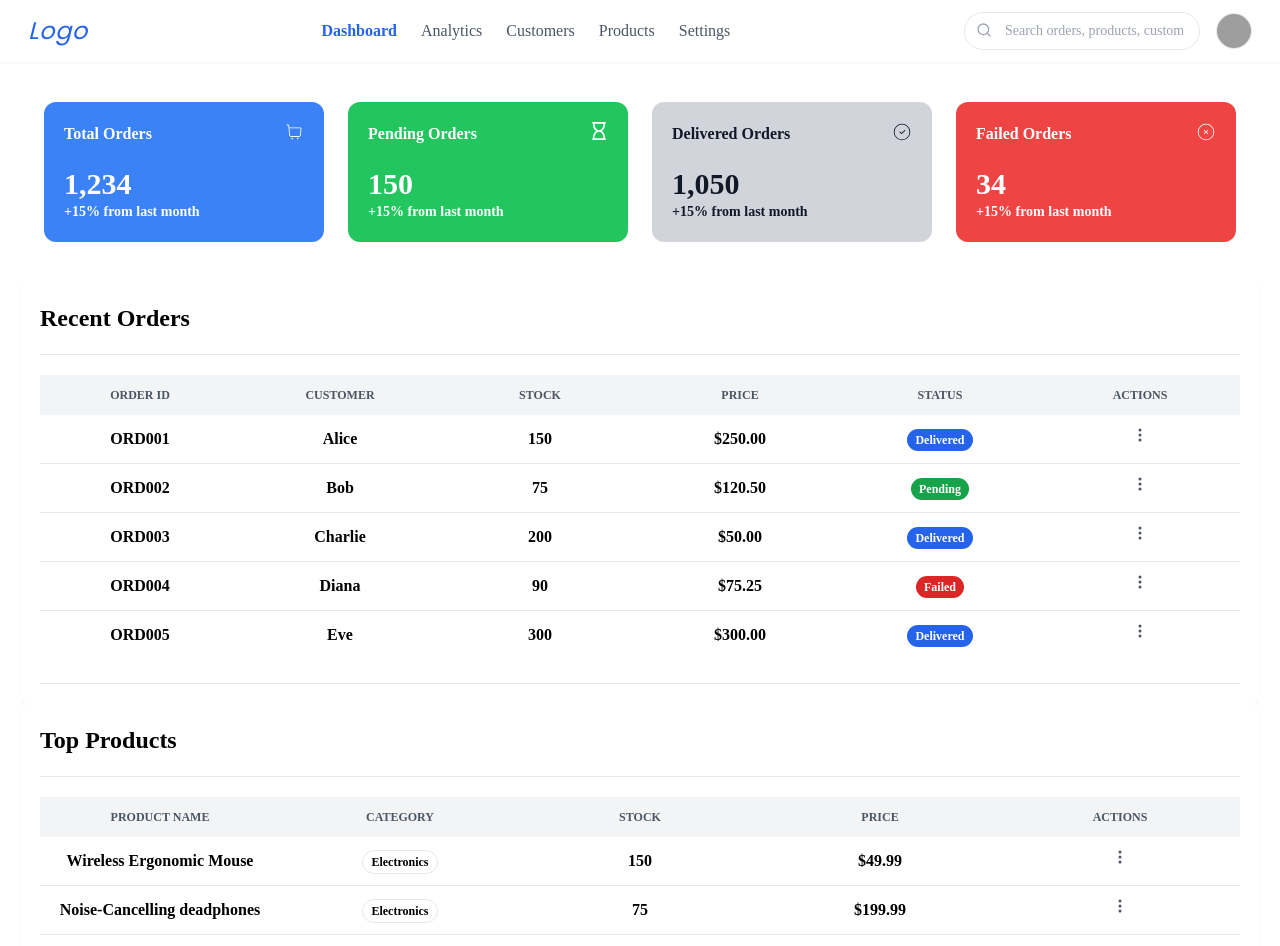
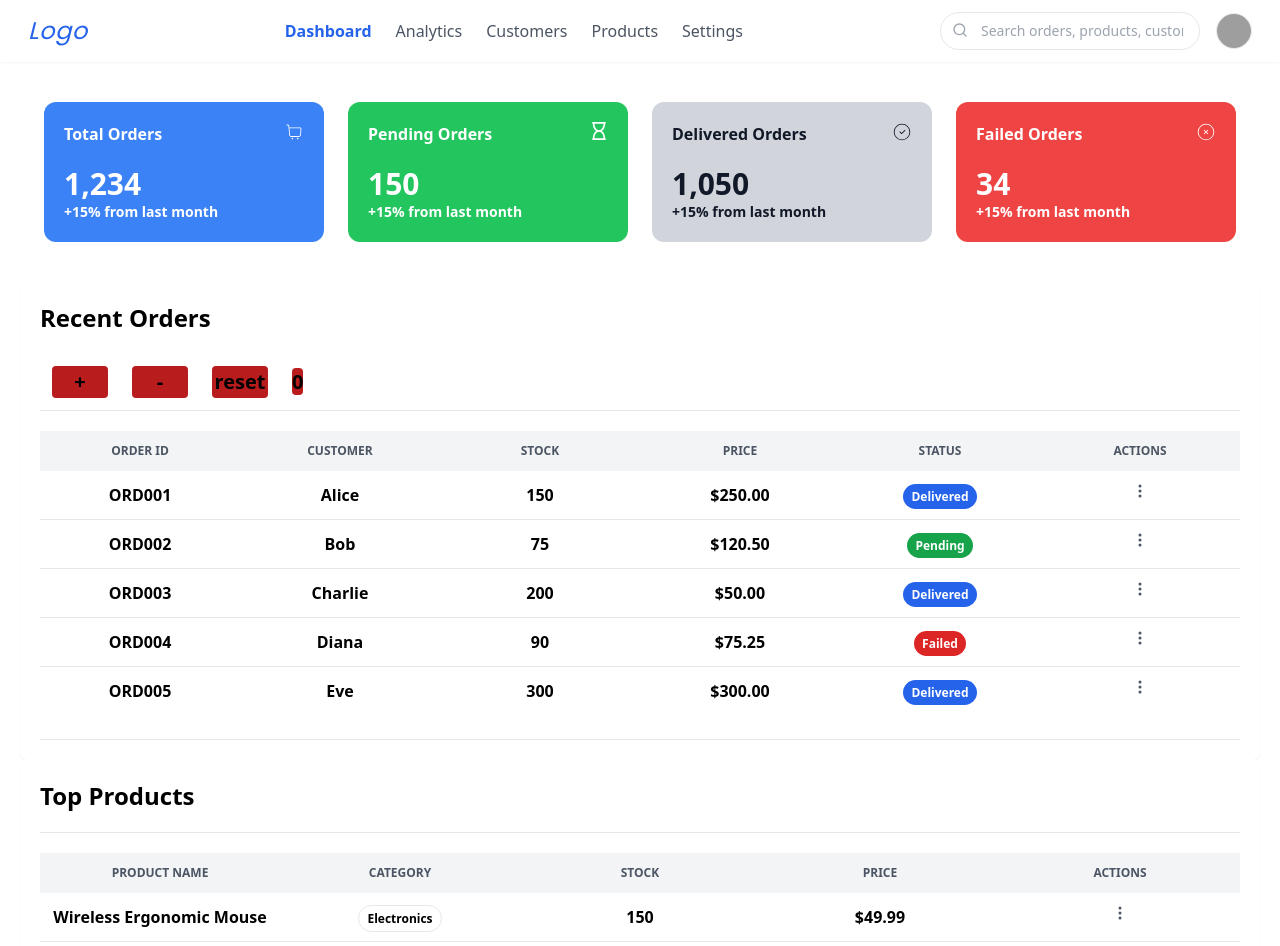
Before and after one commit to Ahmed-EL190/Order-management-portal, a React (Vite) app in the folder vite-project/: page / in a window 1280 px wide. Shown: the top 946 px of the page. Built offline with nearby package versions, Linux system fonts and the light colour scheme; grey boxes are pictures that could not be loaded.

Commit message:
i use useReducer and improve the font

```diff
--- a/vite-project/index.html
+++ b/vite-project/index.html
@@ -5,7 +5,7 @@
   <link rel="icon" type="image/svg+xml" href="/vite.svg" />
   <meta name="viewport" content="width=device-width, initial-scale=1.0" />
   <title>vite-project</title>
-  <link href="https://fonts.googleapis.com/css2?family=Poppins:wght@400;600&display=swap" rel="stylesheet">
+  <link href="https://fonts.googleapis.com/css2?family=Poppins:wght@400;500;600&display=swap" rel="stylesheet">
 
 </head>
 <body>
--- a/vite-project/src/Components/Order.jsx
+++ b/vite-project/src/Components/Order.jsx
@@ -1,6 +1,23 @@
+import { useReducer } from "react";
 import { BsThreeDotsVertical } from "react-icons/bs";
 
+
 const Order = () => {
+  const intialState = 0
+  const reducer = (state , action ) => {
+    switch (action) {
+      case "plus":
+        return state + 1;
+      case "minse":
+        return state - 1;
+      case "reset":
+        return 0;
+      default:
+        return state;
+    }
+
+  }
+  const [state , dispatch] = useReducer (reducer , intialState )
   const orders = [
     { id: "ORD001", customer: "Alice", stock: 150, price: "$250.00", status: "Delivered" },
     { id: "ORD002", customer: "Bob", stock: 75, price: "$120.50", status: "Pending" },
@@ -25,6 +42,15 @@ const Order = () => {
   return (
     <div className="font-semibold bg-white rounded-lg shadow-sm mx-5 p-5">
   <h1 className="text-lg sm:text-xl md:text-2xl font-semibold mb-5">Recent Orders</h1>
+  <div>
+    <button onClick={()=>dispatch("plus")} className="w-14 h-8 bg-red-700 m-3 text-xl rounded"> + </button>
+    <button onClick={()=>dispatch("minse")} className="w-14 h-8 bg-red-700 m-3 text-xl rounded"> - </button>
+    <button onClick={()=>dispatch("reset")} className="w-14 h-8 bg-red-700 m-3 text-xl rounded"> reset </button>
+    <span className="w-14 h-8 bg-red-700 m-3 text-xl rounded">
+      {state}
+    </span>
+  </div>
+
   <hr className="mb-5" />
 
 
@@ -42,8 +68,8 @@ const Order = () => {
     </thead>
 
     <tbody className="divide-y divide-gray-200">
-      {orders.map((order, index) => (
-        <tr key={index} className="hover:bg-gray-50 transition">
+      {orders.map((order, id) => (
+        <tr key={id} className="hover:bg-gray-50 transition">
           <td className="py-2 px-1 sm:py-3 sm:px-2">{order.id}</td>
           <td className="py-2 px-1 sm:py-3 sm:px-2">{order.customer}</td>
           <td className="py-2 px-1 sm:py-3 sm:px-2">{order.stock}</td>
--- a/vite-project/src/Components/TopProducts.jsx
+++ b/vite-project/src/Components/TopProducts.jsx
@@ -2,36 +2,11 @@ import { BsThreeDotsVertical } from "react-icons/bs";
 
 const TopProducts = () => {
   const TopProduct = [
-    {
-      ProductName: "Wireless Ergonomic Mouse",
-      Category: "Electronics",
-      Stock: 150,
-      Price: "$49.99",
-    },
-    {
-      ProductName: "Noise-Cancelling deadphones",
-      Category: "Electronics",
-      Stock: 75,
-      Price: "$199.99",
-    },
-    {
-      ProductName: "Organic Coffee Beans",
-      Category: "Groceries",
-      Stock: 200,
-      Price: "$18.50",
-    },
-    {
-      ProductName: "Smart Home Security Camera",
-      Category: "Smart Home",
-      Stock: 90,
-      Price: "$120.00",
-    },
-    {
-      ProductName: "Stainless Steel Wate Bottle",
-      Category: "Home Goods",
-      Stock: 300,
-      Price: "$25.00",
-    },
+    {  ProductName: "Wireless Ergonomic Mouse",  Category: "Electronics",  Stock: 150,  Price: "$49.99",},
+    {  ProductName: "Noise-Cancelling deadphones",  Category: "Electronics",  Stock: 75,  Price: "$199.99",},
+    {  ProductName: "Organic Coffee Beans",  Category: "Groceries",  Stock: 200,  Price: "$18.50",},
+    {  ProductName: "Smart Home Security Camera",  Category: "Smart Home",  Stock: 90,  Price: "$120.00",},
+    {  ProductName: "Stainless Steel Wate Bottle",  Category: "Home Goods",  Stock: 300,  Price: "$25.00",},
   ];
   const getCategoryColor = (Category) => {
     switch (Category) {
@@ -56,7 +31,9 @@ const TopProducts = () => {
       <table className="w-full text-center text-xs sm:text-sm md:text-base table-fixed">
         <thead className="bg-gray-100 text-gray-600 uppercase">
           <tr>
-            <th className="py-2 px-1 sm:py-3 sm:px-2 xs:text-xs">Product Name</th>
+            <th className="py-2 px-1 sm:py-3 sm:px-2 xs:text-xs">
+              Product Name
+            </th>
             <th className="py-2 px-1 sm:py-3 sm:px-2 xs:text-xs">Category</th>
             <th className="py-2 px-1 sm:py-3 sm:px-2 xs:text-xs">Stock</th>
             <th className="py-2 px-1 sm:py-3 sm:px-2 xs:text-xs">Price</th>
@@ -64,9 +41,11 @@ const TopProducts = () => {
           </tr>
         </thead>
         <tbody className="divide-y divide-gray-200">
-          {TopProduct.map((topProducts, index) => (
-            <tr key={index} className="hover:bg-gray-50 transition">
-              <td className="py-2 px-1 sm:py-3 sm:px-2 ">{topProducts.ProductName}</td>
+          {TopProduct.map((topProducts, id) => (
+            <tr key={id} className="hover:bg-gray-50 transition">
+              <td className="py-2 px-1 sm:py-3 sm:px-2 ">
+                {topProducts.ProductName}
+              </td>
               <td className="py-2 px-1 sm:py-3 sm:px-2">
                 <span
                   className={`${getCategoryColor(
@@ -87,8 +66,6 @@ const TopProducts = () => {
       </table>
       <hr className="mt-6" />
     </div>
-
-
   );
 };
 
--- a/vite-project/src/index.css
+++ b/vite-project/src/index.css
@@ -5,7 +5,7 @@
 
 
 body {
-  font-family:  font-poppins;
+	font-family: ui-sans-serif, system-ui, sans-serif, "Apple Color Emoji", "Segoe UI Emoji", "Segoe UI Symbol", "Noto Color Emoji";
 }
 
 /* From Uiverse.io by kamehame-ha */
--- a/vite-project/tailwind.config.js
+++ b/vite-project/tailwind.config.js
@@ -15,13 +15,15 @@ export default {
       lgl: "1024px",
       xl: "1280px",
     },
-    theme: {
-    extend: {
-      fontFamily: {
-        poppins: ['Poppins', 'sans-serif'],
-      },
-    },
-  },
+
+    fontFamily: {
+      'sans': ['ui-sans-serif', 'system-ui',],
+      'serif': ['ui-serif', 'Georgia',],
+      'mono': ['ui-monospace', 'SFMono-Regular',],
+      'display': ['Oswald',],
+      'body': ['"Open Sans"',],
+
+  }
   },
   plugins: [],
 }
```
